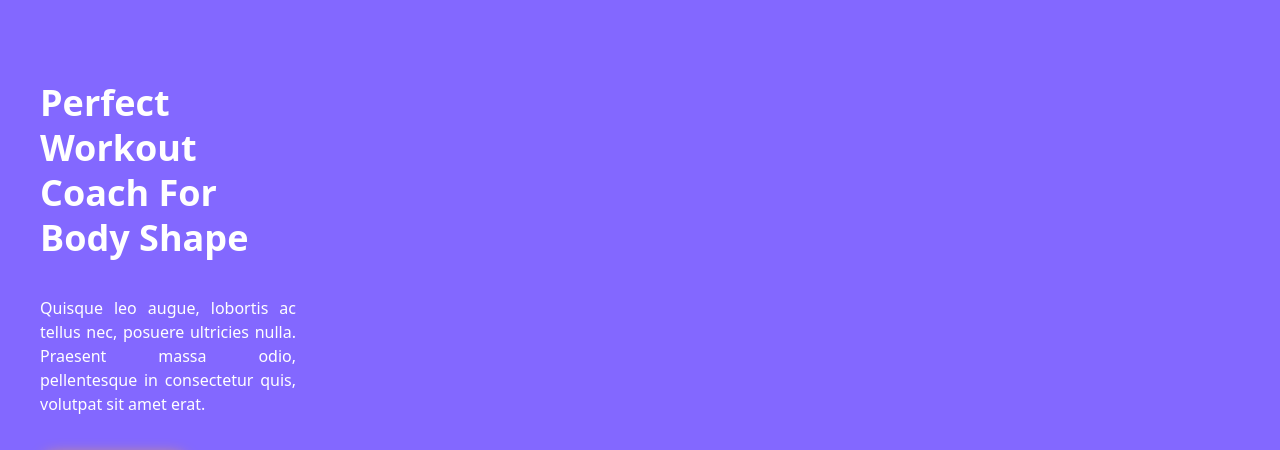
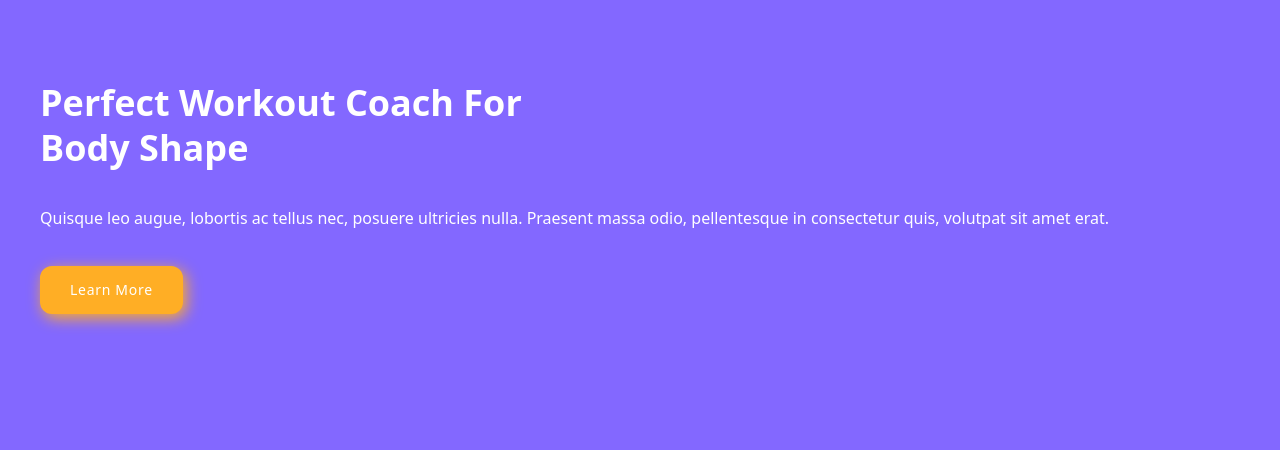
Before and after one commit to fatimanvrzz/first-web-project, a React (Vite) app: page / in a window 1280 px wide. Shown: the top 450 px of the page. Built offline with nearby package versions, Linux system fonts and the light colour scheme.

Commit message:
fixed text with

```diff
--- a/src/pages/index.tsx
+++ b/src/pages/index.tsx
@@ -114,13 +114,13 @@ const IndexPage: React.FC = () => {
         <div className="flex flex-col">
             <div className="flex flex-col">
                 <div className="bg-purple h-[40rem] w-screen text-justify">
-                    <h2 className="flex flex-col max-w-64 font-extrabold text-white font-noto-sans text-4xl mt-20 ml-10 leading-tight">
+                    <h2 className="flex flex-col font-extrabold text-white font-noto-sans text-4xl mt-20 mx-10 leading-tight">
                         Perfect Workout Coach For
                         <span>
                             Body Shape
                         </span>
                     </h2>
-                    <p className="flex max-w-64 mt-9 ml-10 text-white font-noto-sans ">Quisque leo augue, lobortis ac tellus nec, posuere ultricies nulla. Praesent massa odio, pellentesque in consectetur quis, volutpat sit amet erat.</p>
+                    <p className="flex mt-9 mx-10 text-white font-noto-sans ">Quisque leo augue, lobortis ac tellus nec, posuere ultricies nulla. Praesent massa odio, pellentesque in consectetur quis, volutpat sit amet erat.</p>
                     <div className="flex border-2 border-secondary bg-secondary text-white w-fit ml-10 mt-9 rounded-xl px-7 py-3 shadow-secondary shadow-all-around">
                         <p className="font-noto-sans tracking-wider text-sm">Learn More</p>
                     </div>
```
